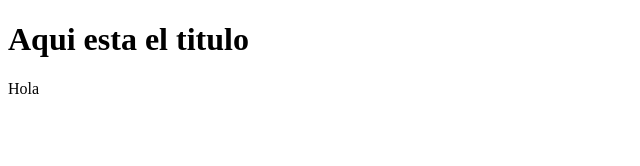
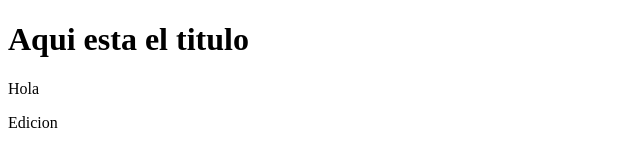
Before and after one commit to OmarGarrido7/Proyecto-Web, a plain HTML site: page index.html in a window 1280 px wide. Shown: the full height of the page, 0-640 px from the left. Drawn offline with Linux system fonts and the light colour scheme.

Commit message:
Nuevo mensaje con p

```diff
--- a/index.html
+++ b/index.html
@@ -9,5 +9,6 @@
 <body>
     <h1>Aqui esta el titulo </h1>
     <p>Hola </p>
+    <p>Edicion </p>
 </body>
 </html>
```
